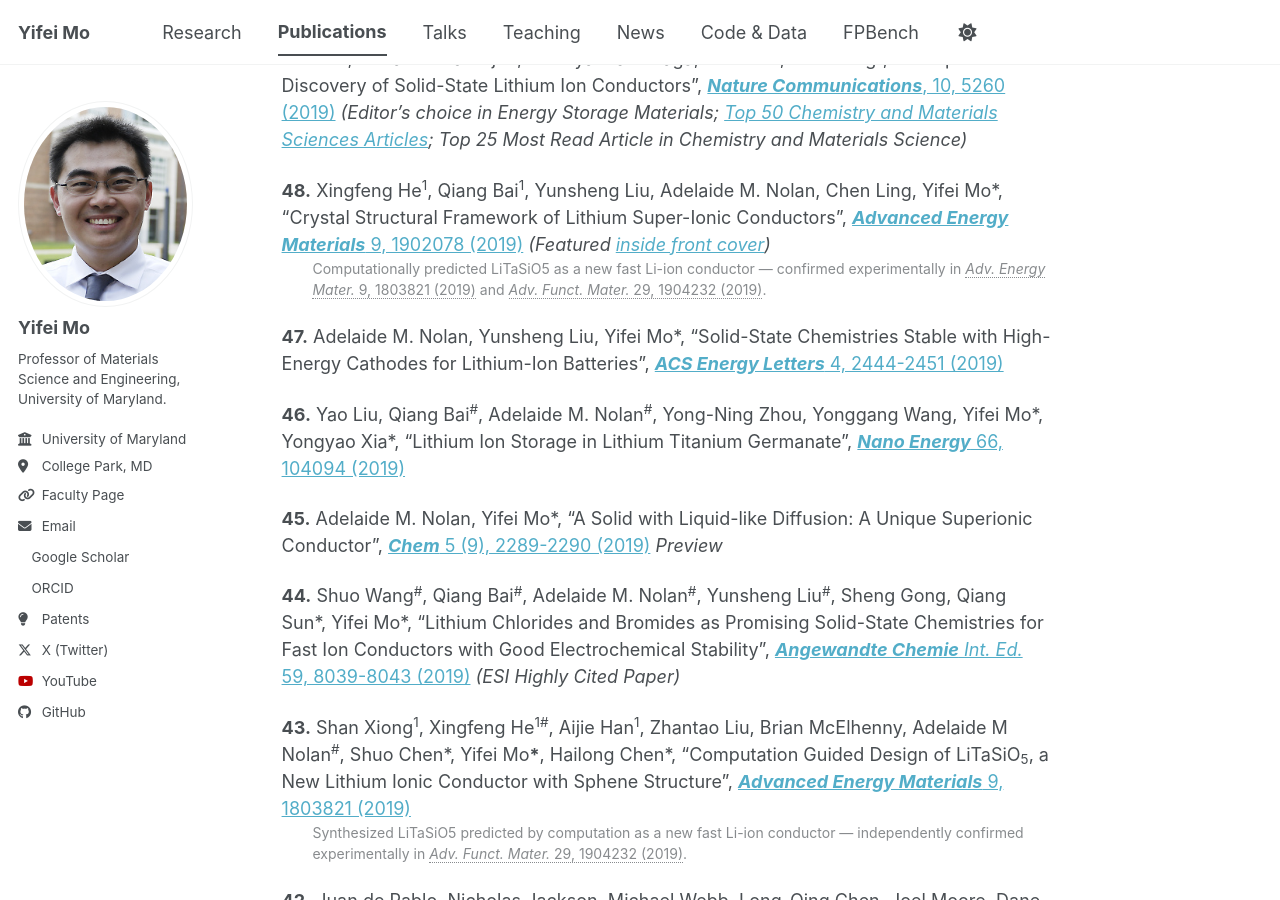
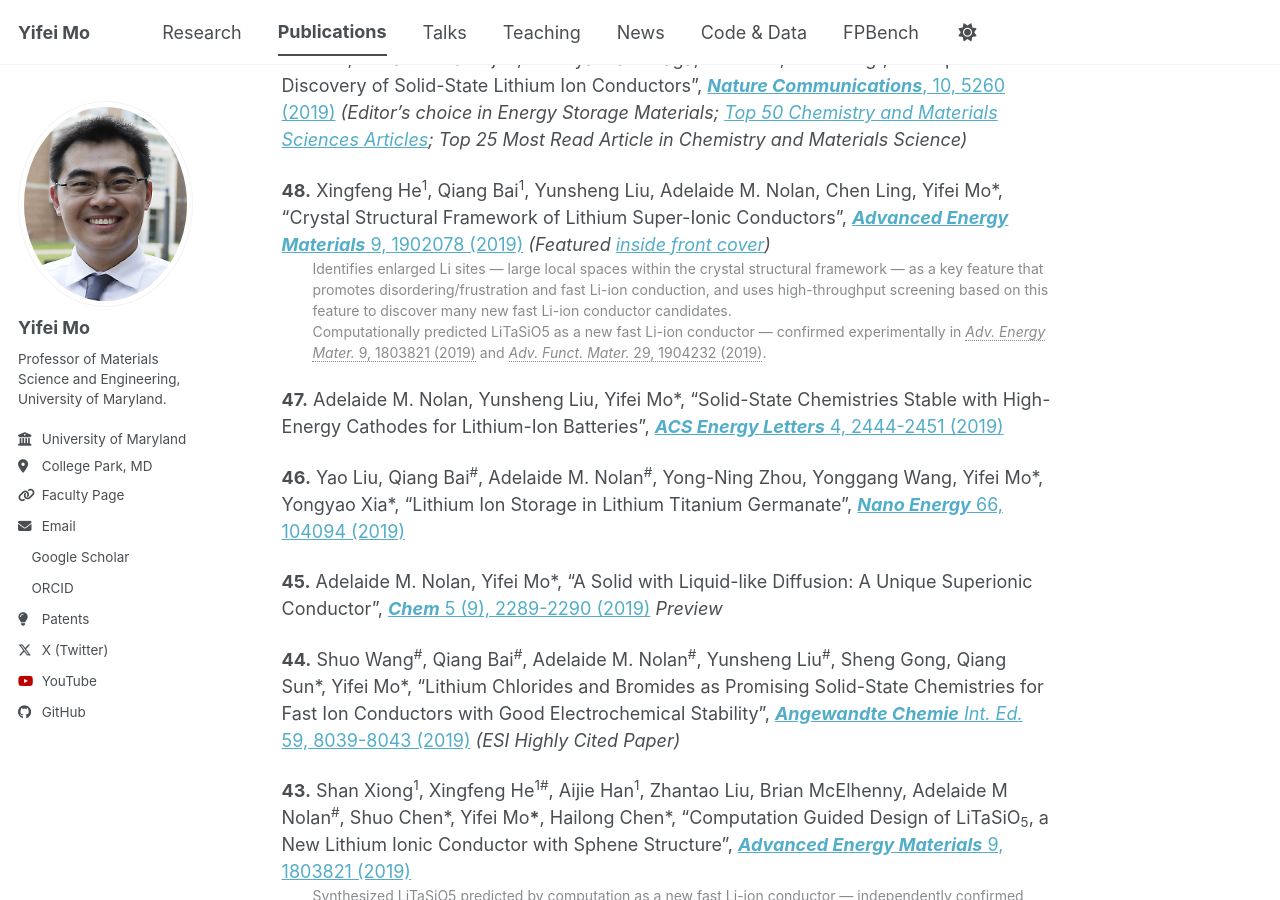
Before and after one commit to yifeimo/yifeimo.github.io, a Jekyll site: the page built from _pages/publications.md, in a window 1280 px wide and 900 px high, scrolled down 7630 px. Built offline with Jekyll 4.4.1, drawn with Linux system fonts in a browser that asks for light colours; a style sheet for code colours, icons or effects is not loaded.

Commit message:
Add enlarged-site/high-throughput screening description to entry 48
Co-Authored-By: Claude Sonnet 5 <noreply@anthropic.com>

```diff
--- a/_pages/publications.md
+++ b/_pages/publications.md
@@ -132,7 +132,7 @@ author_profile: true
 **49.** Ying Zhang, Xingfeng He<sup>#</sup>, Zhiqian Chen, Qiang Bai<sup>#</sup>, Adelaide M Nolan<sup>#</sup>, Charles A. Roberts, Debasish Banerjee, Tomoya Matsunaga, Yifei Mo\*, Chen Ling\*, "Unsupervised Discovery of Solid-State Lithium Ion Conductors", [***Nature Communications***, 10, 5260 (2019)](https://doi.org/10.1038/s41467-019-13214-1) *(Editor's choice in Energy Storage Materials; [Top 50 Chemistry and Materials Sciences Articles](https://www.nature.com/collections/giacagiaca); Top 25 Most Read Article in Chemistry and Materials Science)*
 
 **48.** Xingfeng He<sup>1</sup>, Qiang Bai<sup>1</sup>, Yunsheng Liu, Adelaide M. Nolan, Chen Ling, Yifei Mo\*, "Crystal Structural Framework of Lithium Super-Ionic Conductors", [***Advanced Energy Materials*** 9, 1902078 (2019)](https://doi.org/10.1002/aenm.201902078) *(Featured [inside front cover](https://doi.org/10.1002/aenm.201970169))*
-<br><span class="citation" style="display: block; margin-left: 2.2em;">Computationally predicted LiTaSiO5 as a new fast Li-ion conductor — confirmed experimentally in [*Adv. Energy Mater.* 9, 1803821 (2019)](https://doi.org/10.1002/aenm.201803821) and [*Adv. Funct. Mater.* 29, 1904232 (2019)](https://doi.org/10.1002/adfm.201904232).</span>
+<br><span class="citation" style="display: block; margin-left: 2.2em;">Identifies enlarged Li sites — large local spaces within the crystal structural framework — as a key feature that promotes disordering/frustration and fast Li-ion conduction, and uses high-throughput screening based on this feature to discover many new fast Li-ion conductor candidates.<br>Computationally predicted LiTaSiO5 as a new fast Li-ion conductor — confirmed experimentally in [*Adv. Energy Mater.* 9, 1803821 (2019)](https://doi.org/10.1002/aenm.201803821) and [*Adv. Funct. Mater.* 29, 1904232 (2019)](https://doi.org/10.1002/adfm.201904232).</span>
 
 **47.** Adelaide M. Nolan, Yunsheng Liu, Yifei Mo\*, "Solid-State Chemistries Stable with High-Energy Cathodes for Lithium-Ion Batteries", [***ACS Energy Letters*** 4, 2444-2451 (2019)](https://doi.org/10.1021/acsenergylett.9b01703)
 
```
